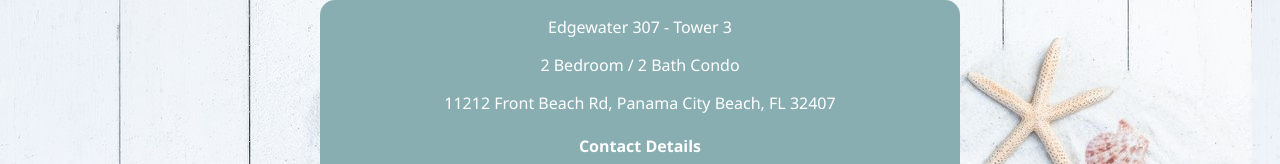
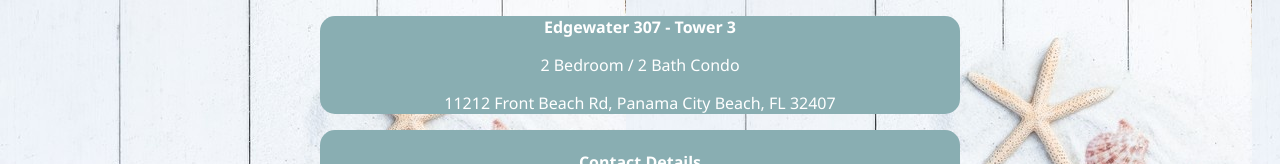
Before and after one commit to jda10/condo-site, a React (Create React App) app: page / in a window 1280 px wide. Shown: the top 164 px of the page. Built offline with nearby package versions, Linux system fonts and the light colour scheme.

Commit message:
More UI changes

```diff
--- a/src/App.js
+++ b/src/App.js
@@ -6,6 +6,7 @@ import 'react-image-gallery/styles/css/image-gallery.css'
 function App() {
   return (
     <div className="App">
+      <Header></Header>
       <Contact></Contact>
       <Gallery></Gallery>
 
--- a/src/components/header.js
+++ b/src/components/header.js
@@ -5,8 +5,9 @@ class Header extends Component {
     render() {
         return (
             <div id="header">
-                <h4>Edgewater #307 - Tower III</h4>
-                <h4>2 Bed / 2 Bath</h4>
+                <p><strong>Edgewater 307 - Tower 3</strong></p>
+                <p>2 Bedroom / 2 Bath Condo</p>
+                <p>11212 Front Beach Rd, Panama City Beach, FL 32407</p>
             </div>
         );
     }
--- a/src/components/information.js
+++ b/src/components/information.js
@@ -7,11 +7,6 @@ class ContactInfo extends Component {
     render() {
         return (
             <div id="information">
-                <p>Edgewater 307 - Tower 3</p>
-                <p>2 Bedroom / 2 Bath Condo</p>
-                <p>11212 Front Beach Rd, Panama City Beach, FL 32407</p>
-
-
                 <h4 id="contact">Contact Details</h4>
                 <p><strong>Owner: Theresa Thomas</strong></p>
             <div class="col">
```
